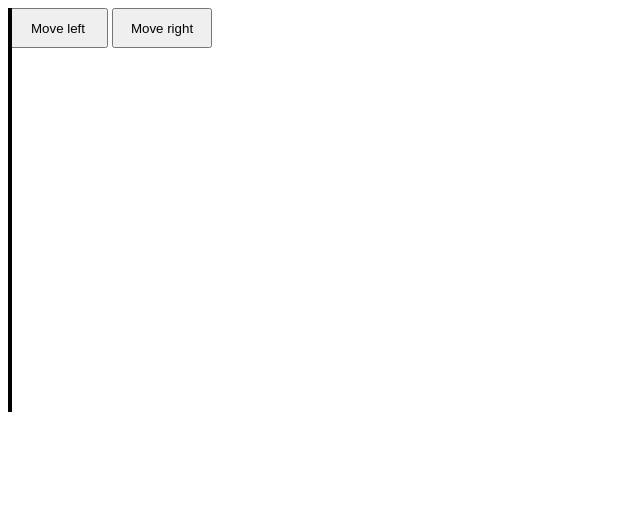
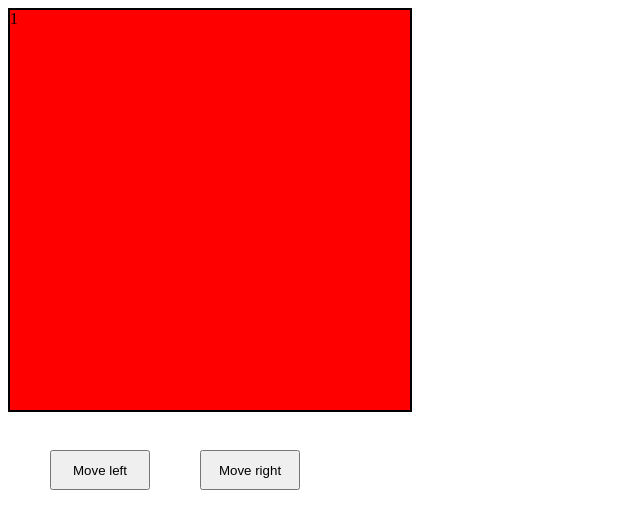
Before and after one commit to rahul21989/slideshow, a plain HTML site: page a.html in a window 1280 px wide. Shown: the whole page, without its empty margins (0-640 px from the left). Drawn offline with Linux system fonts and the light colour scheme.

Commit message:
modifying

```diff
--- a/style.scss
+++ b/style.scss
@@ -5,6 +5,7 @@ $height: 400px;
     overflow: hidden;
     position: absolute;
     height: $height;
+    width: $width;
     #subInnerview {
         transition: transform 2s;
         -webkit-transition: all 2s ease-in-out;
@@ -12,17 +13,18 @@ $height: 400px;
         height: 100%;
         .container {
             height: 100%;
-           float: left;
-           width: $width;
+            float: left;
+            width: $width;
+            top: 0px;
         }
     }
 }
 
 #bMoveLeft, #bMoveRight {
-    top: 410px;
-    left: 100px;
+    top: 450px;
     height: 40px;
     width: 100px;
+    position: absolute;
 }
 
 #bMoveLeft {
@@ -30,5 +32,5 @@ $height: 400px;
 }
 
 #bMoveRight {
-    left: 100px;
+    left: 200px;
 }
```
Also changed, not shown: style.css.
